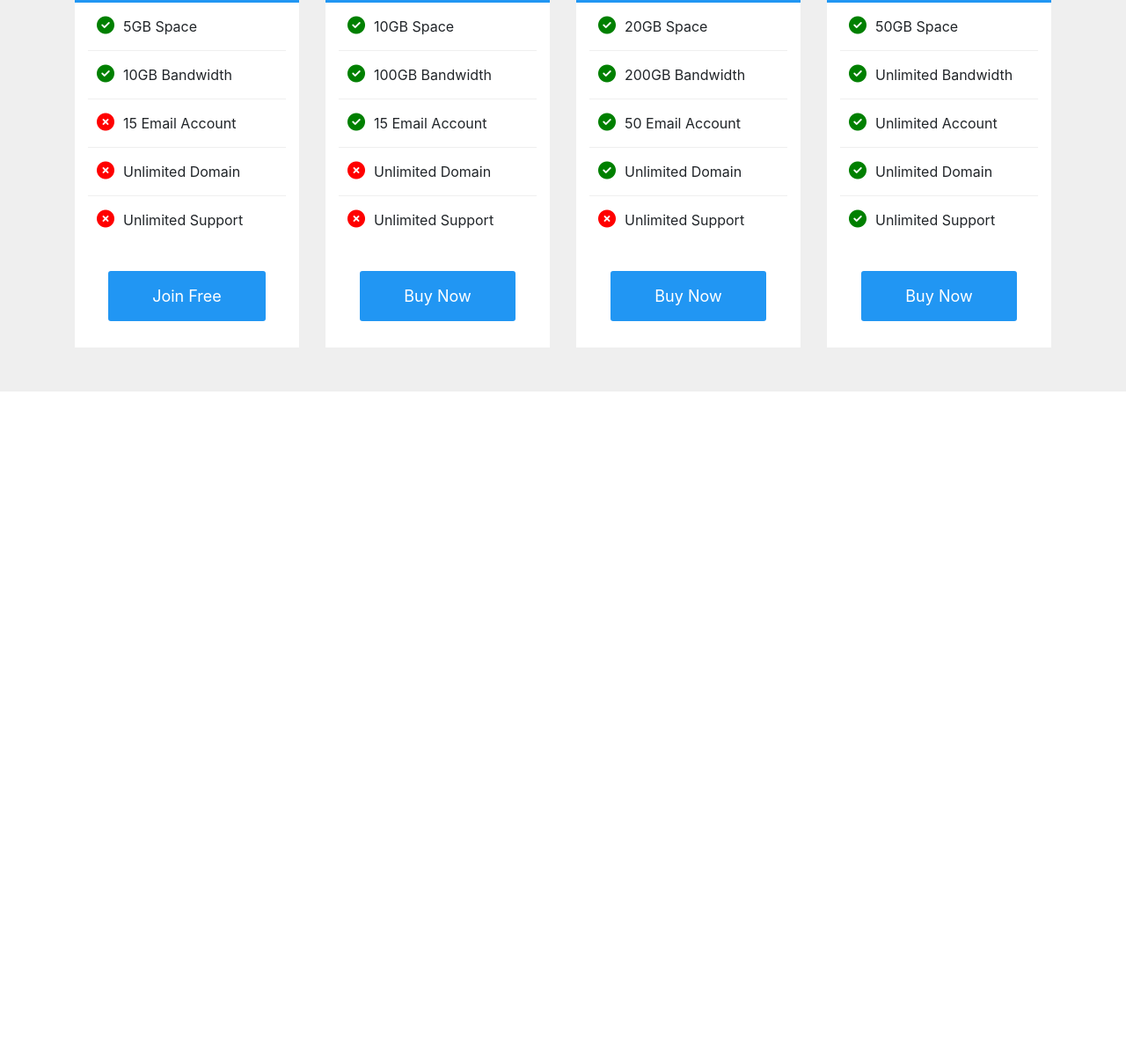
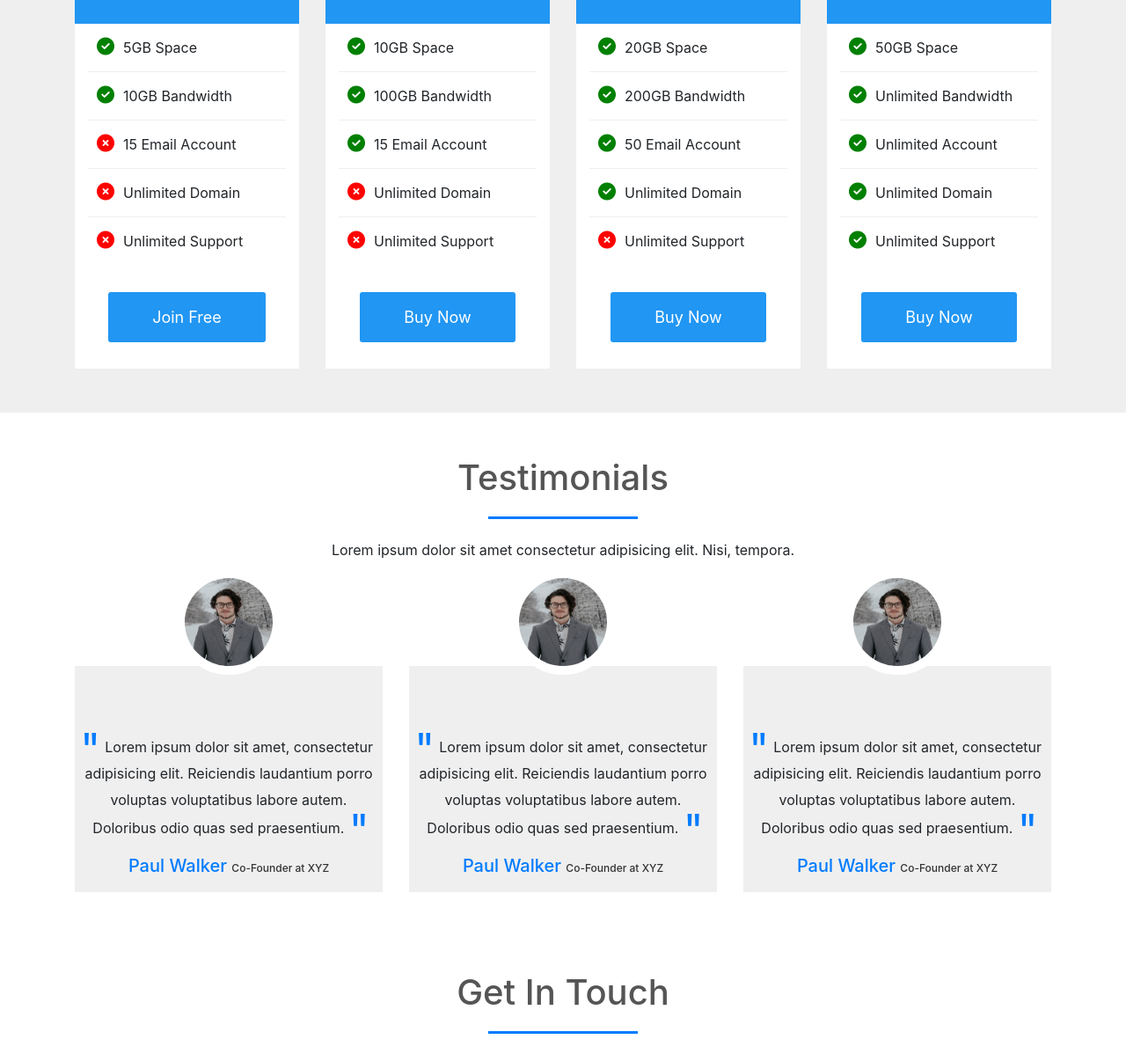
Before and after one commit to Kushanrawindu/MySite, a plain HTML site: page index.html in a window 1280 px wide. Shown: the part 2463-3661 px from the top of the page at 88% size. Before the commit the page ends 2908 px from the top, so only its background shows below. Drawn offline with nearby package versions, Linux system fonts and the light colour scheme.

Commit message:
testimonials section created

```diff
--- a/index.html
+++ b/index.html
@@ -319,7 +319,42 @@
     <!-------Testimonials-------->
 
     <section id="testimonials">
+      <div class="container">
+        <h1>Testimonials</h1>
+        <p class="text-center">Lorem ipsum dolor sit amet consectetur adipisicing elit. Nisi, tempora.</p>
+        <div class="row">
+          <div class="col-md-4 text-center">
+            <div class="profile">
+              <img src="img/person2.jpg" alt="" class="user">
+              <blockquote>Lorem ipsum dolor sit amet, consectetur adipisicing elit. Reiciendis laudantium porro voluptas voluptatibus labore autem. Doloribus odio quas sed praesentium.</blockquote>
+              <h3>Paul Walker <span>Co-Founder at XYZ</span></h3>
+            </div>
+          </div>
+          <div class="col-md-4 text-center">
+            <div class="profile">
+              <img src="img/person2.jpg" alt="" class="user">
+              <blockquote>Lorem ipsum dolor sit amet, consectetur adipisicing elit. Reiciendis laudantium porro voluptas voluptatibus labore autem. Doloribus odio quas sed praesentium.</blockquote>
+              <h3>Paul Walker <span>Co-Founder at XYZ</span></h3>
+            </div>
+          </div>
+          <div class="col-md-4 text-center">
+            <div class="profile">
+              <img src="img/person2.jpg" alt="" class="user">
+              <blockquote>Lorem ipsum dolor sit amet, consectetur adipisicing elit. Reiciendis laudantium porro voluptas voluptatibus labore autem. Doloribus odio quas sed praesentium.</blockquote>
+              <h3>Paul Walker <span>Co-Founder at XYZ</span></h3>
+            </div>
+          </div>
+        </div>
+      </div>
 
+    </section>
+
+    <!-------Get In Touch-------->
+
+    <section id="contact">
+      <div class="container">
+        <h1>Get In Touch</h1>
+      </div>
     </section>
 
 </body>
--- a/style.css
+++ b/style.css
@@ -102,9 +102,9 @@ h1::after { content: ''; background: #007bff; display: block; height: 3px; width
 
 .price-content { display: inline; float: left; width: 100%; padding: 0 15px; }
 
-.price-content ul li { border-bottom: 1px solid #efefef; padding: 15px 10px; list-style: none; }
+.price-content ul li { border-bottom: 1px solid #efefef; width: 100%; padding: 15px 10px; list-style: none;}
 
-ul li:last-child { border: none; }
+ul li:last-child { border: none; width: 100%;}
 
 .fa-check-circle { color: green; margin-right: 10px; font-size: 20px; }
 
@@ -117,3 +117,29 @@ ul li:last-child { border: none; }
 .buy-btn:hover { border-color: 1px solid #fff; background-color: #3f51b5; }
 
 a { text-decoration: none!important; color: #fff!important;}
+
+/*-------------testimonials------------*/
+
+#testimonials { padding-top: 50px; padding-bottom: 50px; }
+
+#testimonials .row { margin-top: 30px; }
+
+.col-md-4 { margin: 40px auto; padding-top: 50px; }
+
+.profile { padding: 70px 10px 10px; background-color: #efefef; }
+
+.user { width: 120px; height: 120px; border-radius: 50%; }
+
+.profile img { top: -60px; position: absolute; left: calc(50% - 60px); border: 10px solid #fff; }
+
+.profile h3 { font-size: 20px; margin-top: 15px; color: #007bff; }
+
+#testimonials span { font-size: 12px; color: #333; }
+
+blockquote { font-size: 16px; line-height: 30px; }
+
+blockquote::before { content: '"'; font-size: 50px; color: #007bff; position: relative; line-height: 20px; bottom: -15px; right: 5px; }
+
+blockquote::after { content: '"'; font-size: 50px; color: #007bff; position: relative; line-height: 10px; bottom: -15px; left: 5px; }
+
+.profile:hover { box-shadow: 0 0 15px 5px rgba(0,0,0,0.2); cursor: pointer; transition: 0.5s; }
```
